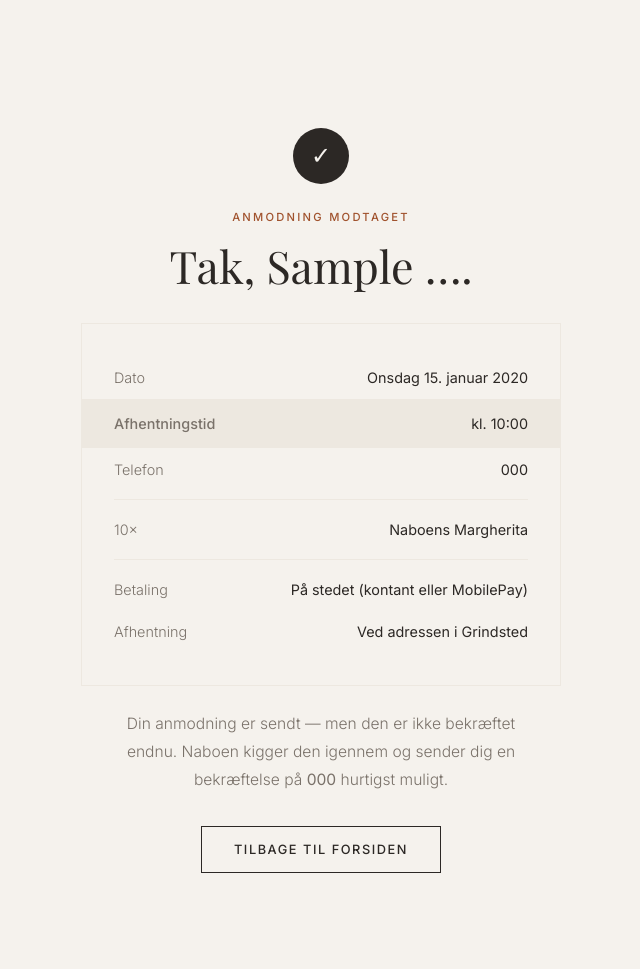
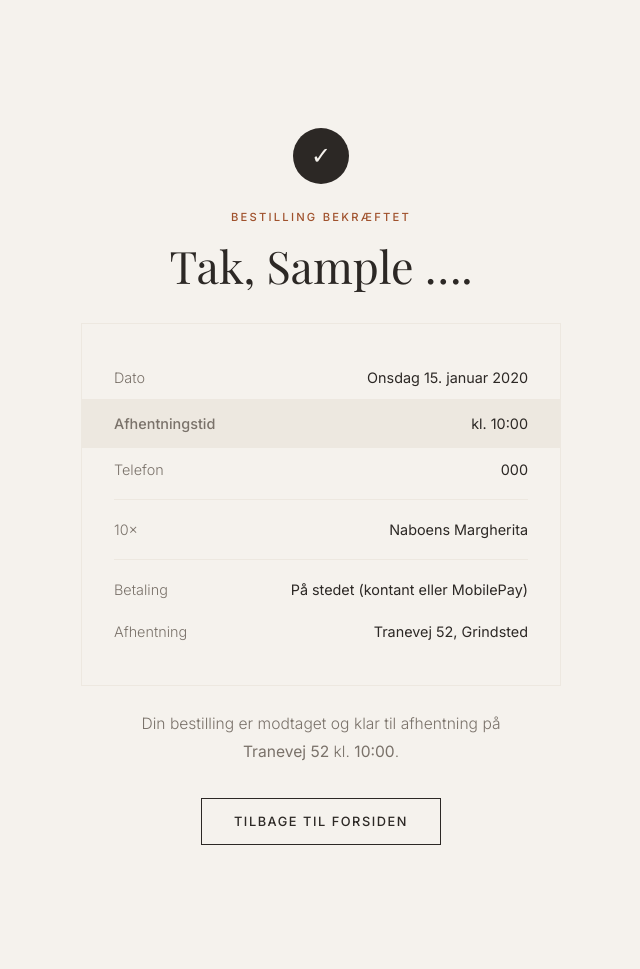
Before and after one commit to BUYAAH/naboens, a Django app: page /bestil/bekraeftelse/1/ in a window 1280 px wide. Shown: the whole page, without its empty margins (319-959 px from the left). After the commit the page ends 845 px from the top, so only its background shows below. Run offline with Django 5.2, Linux system fonts and the light colour scheme; data comes from the database, SQL or seed files in the repository; tables that the repository leaves empty hold one stand-in row (values such as "Sample post"); some web fonts are replaced.

Commit message:
Frontend updates

```diff
--- a/templates/bekraeftelse.html
+++ b/templates/bekraeftelse.html
@@ -9,7 +9,7 @@
 
   <div class="bekraeftelse-icon">✓</div>
 
-  <span class="label">Anmodning modtaget</span>
+  <span class="label">Bestilling bekræftet</span>
   <h1 class="section-heading">Tak, {{ order.name|truncatewords:1 }}.</h1>
 
   <div class="bekraeftelse-card mx-auto">
@@ -39,12 +39,12 @@
     </div>
     <div class="bk-row">
       <span class="bk-label">Afhentning</span>
-      <span class="bk-value">Ved adressen i Grindsted</span>
+      <span class="bk-value">Tranevej 52, Grindsted</span>
     </div>
   </div>
 
   <p class="body-text mt-4 mx-auto" style="max-width:420px;">
-    Din anmodning er sendt — men den er ikke bekræftet endnu. Naboen kigger den igennem og sender dig en bekræftelse på <strong>{{ order.phone }}</strong> hurtigst muligt.
+    Din bestilling er modtaget og klar til afhentning på <strong>Tranevej 52</strong> kl. <strong>{{ order.pickup_time|time:"H:i" }}</strong>.
   </p>
 
   <a href="/" class="btn-back mt-3">Tilbage til forsiden</a>
--- a/templates/bestil2.html
+++ b/templates/bestil2.html
@@ -24,7 +24,7 @@
     <span class="label">Bestilling</span>
     <h1 class="section-heading">Ingen åbne dage lige nu</h1>
     <p class="body-text mx-auto" style="max-width:420px;">
-      Vi åbner ca. tre gange om måneden. Følg med i Køb/salg-gruppen for Grindsted på Facebook.
+      Vi åbner ca. tre gange om måneden. Følg med i <a href="https://www.facebook.com/share/17rDWojUkw/?mibextid=wwXIfr" target="_blank" rel="noopener">Køb/salg-gruppen for Grindsted på Facebook</a>.
     </p>
     <a href="/" class="btn-outline-dark-custom mt-4">Tilbage til forsiden</a>
   </div>
--- a/templates/index.html
+++ b/templates/index.html
@@ -88,7 +88,7 @@
 <section id="hours" class="section-block text-center">
     <span class="label" data-aos="fade-up">Find os</span>
     <h2 class="section-heading" data-aos="fade-up" data-aos-delay="50">Hvornår vi holder åbent</h2>
-    <p class="body-text mx-auto mb-4" style="max-width:460px;" data-aos="fade-up" data-aos-delay="100">Vi åbner ca. tre aftener om måneden — altid annonceret i Køb/salg-gruppen for Grindsted og via besked. Ingen fast plan, ingen reservation. Kom forbi.</p>
+    <p class="body-text mx-auto mb-4" style="max-width:460px;" data-aos="fade-up" data-aos-delay="100">Vi åbner ca. tre aftener om måneden — altid annonceret i <a href="https://www.facebook.com/share/17rDWojUkw/?mibextid=wwXIfr" target="_blank" rel="noopener">Køb/salg-gruppen for Grindsted</a>. Kom forbi.</p>
     <div class="hours-grid mx-auto" data-aos="fade-up" data-aos-delay="150">
         {% for day in opening_days %}
         <div class="hours-row">
--- a/templates/main.html
+++ b/templates/main.html
@@ -345,6 +345,7 @@
         }
 
         .menu-item:first-child { border-top: 1px solid var(--warm); }
+        .menu-item:last-child { border-bottom: none; }
 
         .menu-item-thumb {
             width: 120px;
```
Also changed, not shown: .claude/settings.local.json.
